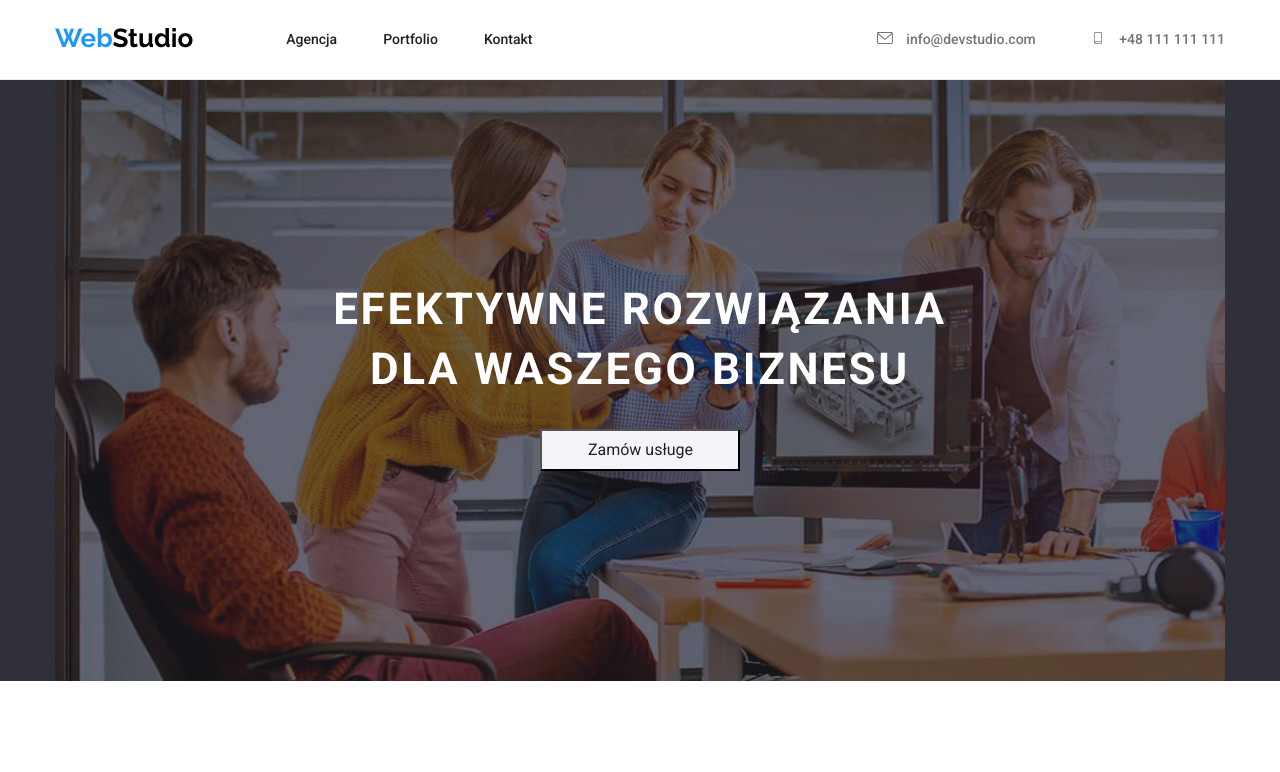
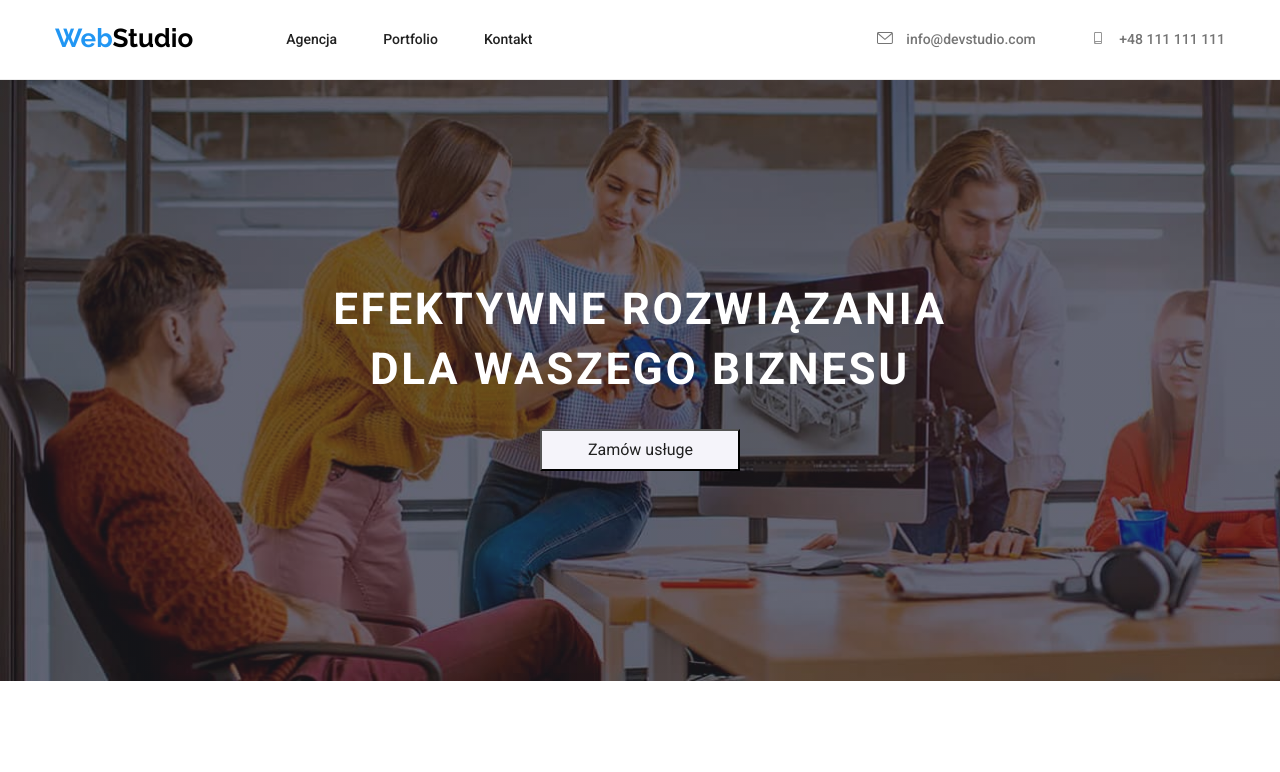
Before and after one commit to Iwonadetka/goit-markup-hw-04, a plain HTML site: page index.html in a window 1280 px wide. Shown: the top 772 px of the page. Drawn offline with Linux system fonts and the light colour scheme.

Commit message:
changed background

```diff
--- a/css/styles.css
+++ b/css/styles.css
@@ -35,6 +35,10 @@ body {
 }
 .backround {
   background-color: var(--dark-gray);
+    background-image: linear-gradient(to bottom, var(--img-background), var(--img-background)),
+    url('../images/background/img-topic.jpg');
+  background-repeat: no-repeat;
+  background-size: cover;
 }
 
 .flex-container {
@@ -137,10 +141,7 @@ body {
   padding-top: 200px;
   margin: auto;
   box-sizing: border-box;
-  background-image: linear-gradient(to bottom, var(--img-background), var(--img-background)),
-    url('../images/background/img-topic.jpg');
-  background-repeat: no-repeat;
-  background-size: cover;
+
 }
 
 .topic {
```
